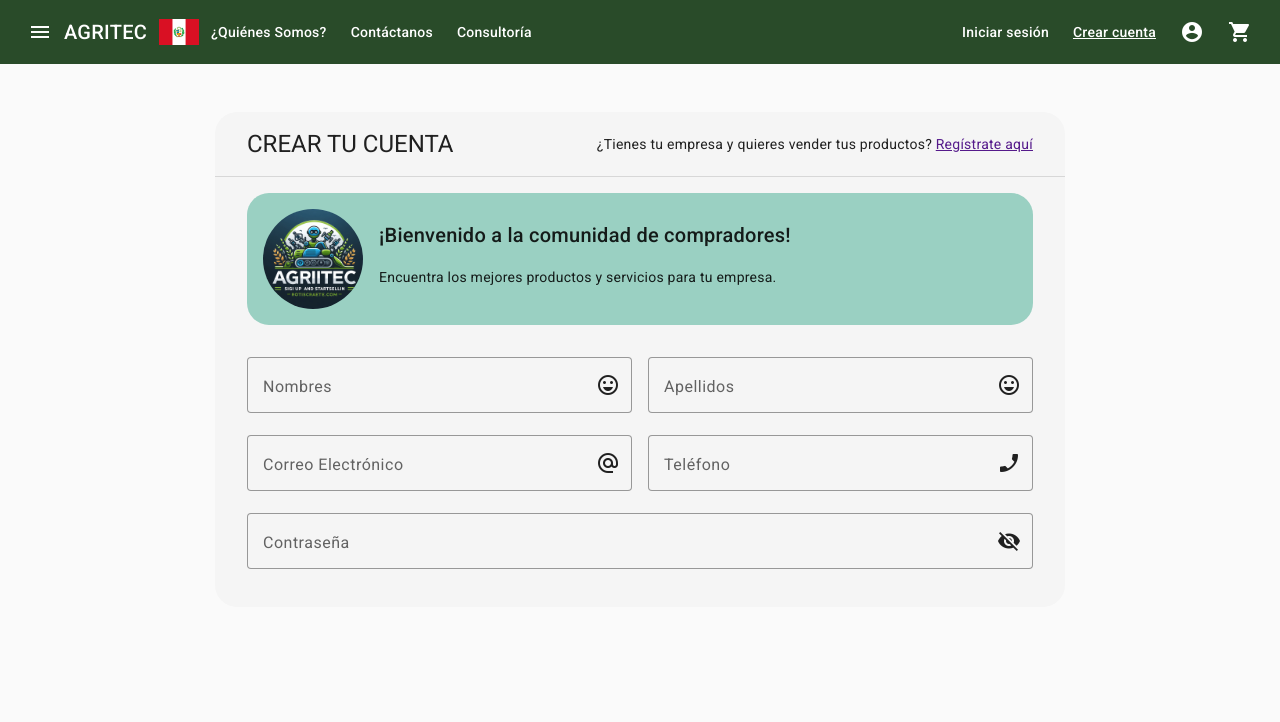
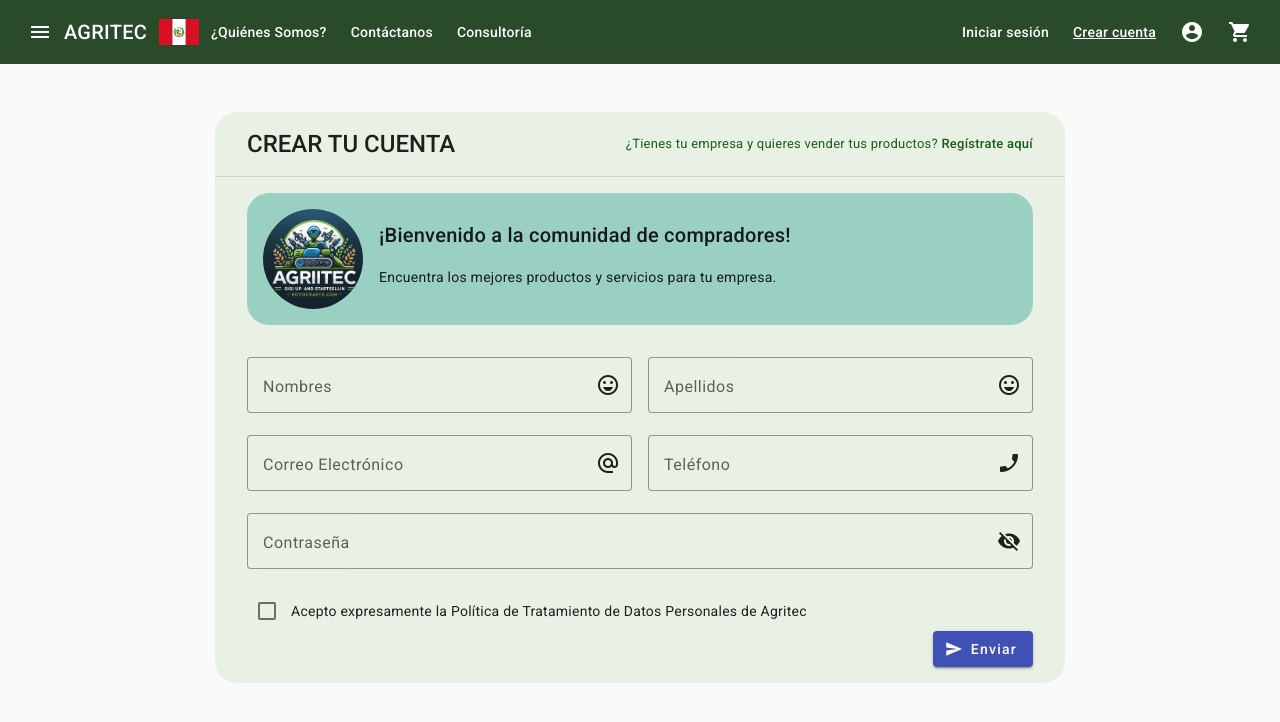
Before and after one commit to wilmersf2001/frontend-agritec, an Angular app: page /login-comprador in a window 1280 px wide. Shown: the top 722 px of the page. Built offline with nearby package versions, Linux system fonts and the light colour scheme.

Commit message:
Agregado de checkbox de aceptación de política de tratamiento de datos personales en la página de inicio de sesión del comprador

```diff
--- a/src/app/pages/login-comprador/login-comprador.component.html
+++ b/src/app/pages/login-comprador/login-comprador.component.html
@@ -61,6 +61,18 @@
           </button>
         </mat-form-field>
       </div>
+      <div class="row">
+        <mat-checkbox color="primary">
+          Acepto expresamente la Política de Tratamiento de Datos Personales de
+          Agritec
+        </mat-checkbox>
+      </div>
+      <div class="button-submit">
+        <button mat-raised-button color="primary">
+          <mat-icon>send</mat-icon>
+          Enviar
+        </button>
+      </div>
     </form>
   </div>
 </div>
--- a/src/app/pages/login-comprador/login-comprador.component.scss
+++ b/src/app/pages/login-comprador/login-comprador.component.scss
@@ -7,7 +7,7 @@
     .create-account{
       width: 850px;
       border-radius: 22px;
-      background-color: #f5f5f5;
+      background-color: #e8f1e3;
 
       header{
         display: flex;
@@ -16,9 +16,21 @@
         align-items: center;
         h1{
           margin: 0;
+          font-weight: 500;
         }
         p{
           margin: 0;
+          color: #1A5D1A;
+          font-size: 13px;
+
+          a{
+            color: #1A5D1A;
+            text-decoration: none;
+            font-weight: 500;
+          }
+          a:hover{
+            text-decoration: underline;
+          }
         }
       }
 
@@ -55,6 +67,11 @@
             flex: 1;
           }
         }
+
+        .button-submit{
+          display: flex;
+          justify-content: flex-end;
+        }
       }
     }
 }
--- a/src/app/pages/login-comprador/login-comprador.component.ts
+++ b/src/app/pages/login-comprador/login-comprador.component.ts
@@ -4,6 +4,7 @@
 import { MatFormFieldModule } from '@angular/material/form-field';
 import { MatDividerModule } from '@angular/material/divider';
 import { MatButtonModule } from '@angular/material/button';
+import { MatCheckboxModule } from '@angular/material/checkbox';
 
 @Component({
   selector: 'app-login-comprador',
@@ -14,6 +15,7 @@
     MatFormFieldModule,
     MatDividerModule,
     MatButtonModule,
+    MatCheckboxModule,
   ],
   templateUrl: './login-comprador.component.html',
   styleUrl: './login-comprador.component.scss',
```
